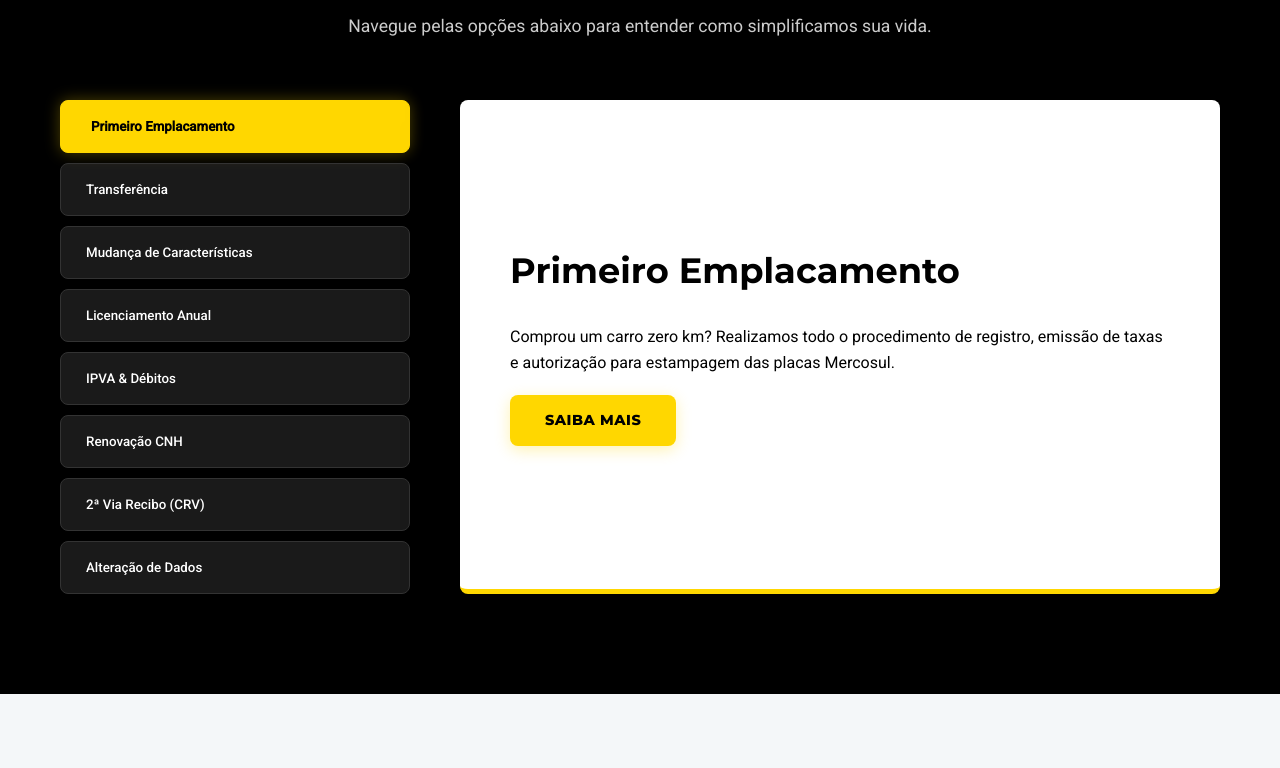
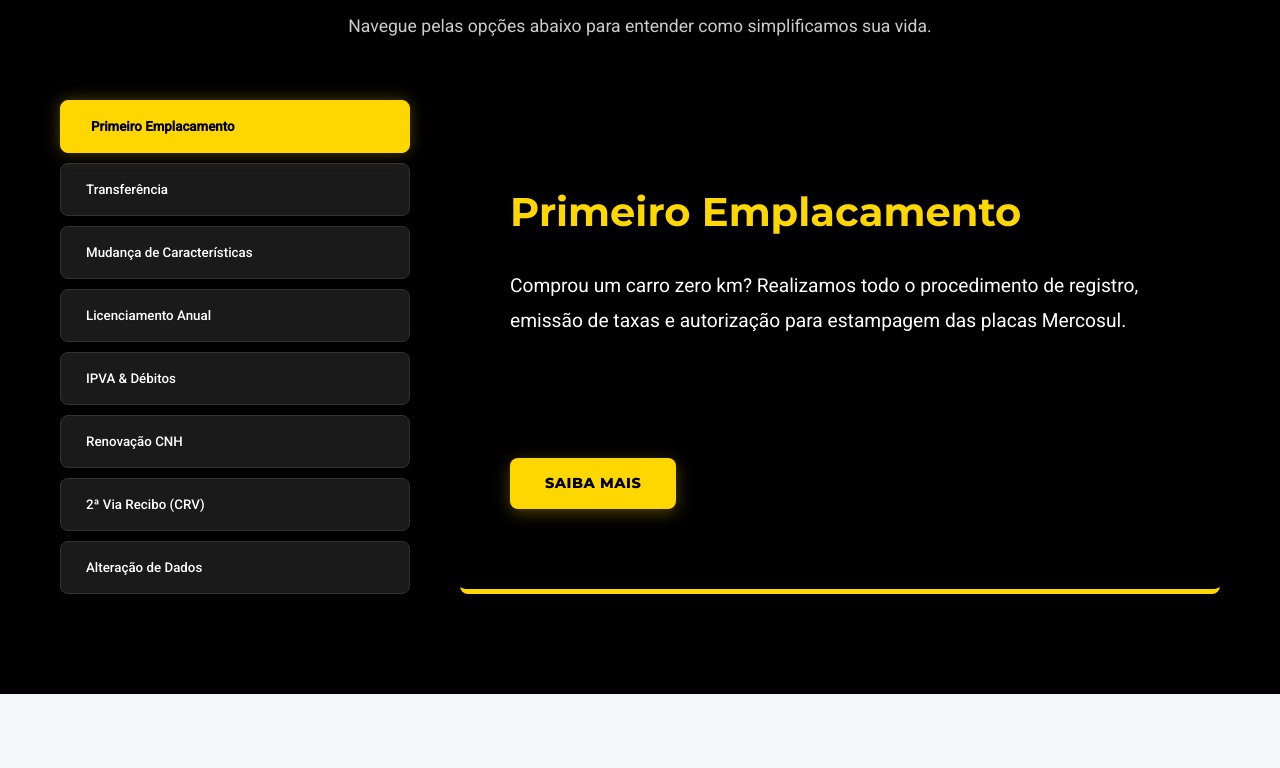
Before and after one commit to FalcaoEduardo/SchmitzDespachanteV1, a plain HTML site: page index.html in a window 1280 px wide. Shown: the part 892-1660 px from the top of the page. Drawn offline with Linux system fonts and the light colour scheme.

Commit message:
Update style.css

```diff
--- a/style.css
+++ b/style.css
@@ -26,15 +26,22 @@ h1, h2, h3, h4, .btn { font-family: 'Montserrat', sans-serif; }
 header { background: var(--white); height: 90px; box-shadow: 0 2px 20px rgba(0,0,0,0.1); position: fixed; width: 100%; top: 0; z-index: 1000; display: flex; align-items: center; }
 header .container { max-width: 100%; width: 100%; padding: 0 20px; display: flex; justify-content: center; }
 nav { width: auto; display: flex; align-items: center; gap: 100px; }
+
+/* LOGO CORRIGIDO (Tamanho 70px) */
 .logo { display: flex; align-items: center; }
 .logo img { max-height: 200px; width: auto; object-fit: contain; }
+
 .nav-links { display: flex; gap: 25px; list-style: none; align-items: center; }
 .nav-links a { text-decoration: none; color: #000; font-weight: 700; font-size: 0.95rem; text-transform: uppercase; }
 .nav-links a:hover { color: var(--brand-yellow); text-shadow: 0px 0px 1px black; }
 .menu-toggle { display: none; font-size: 1.8rem; cursor: pointer; color: #000; }
 
 /* HERO */
-#home { background: linear-gradient(135deg, rgba(0, 0, 0, 0.9) 0%, rgba(20, 20, 20, 0.8) 100%), url('teste.png?auto=format&fit=crop&w=1350&q=80'); background-size: cover; background-position: center; height: 90vh; display: flex; align-items: center; color: var(--white); padding-top: 80px; }
+#home {
+    /* Mantive o seu teste.png, mas limpei o código */
+    background: linear-gradient(135deg, rgba(0, 0, 0, 0.9) 0%, rgba(20, 20, 20, 0.8) 100%), url('teste.png');
+    background-size: cover; background-position: center; height: 90vh; display: flex; align-items: center; color: var(--white); padding-top: 80px;
+}
 .hero-content { max-width: 700px; padding-left: 20px; }
 .hero-content h1 { font-size: 3.5rem; line-height: 1.2; margin-bottom: 20px; }
 .hero-content h1 span { color: var(--brand-yellow); }
@@ -52,9 +59,104 @@ nav { width: auto; display: flex; align-items: center; gap: 100px; }
 .svc-btn:hover { background: #222; padding-left: 30px; border-color: var(--brand-yellow); color: var(--brand-yellow); }
 .svc-btn.active { background: var(--brand-yellow); color: #000; border-color: var(--brand-yellow); font-weight: 800; box-shadow: 0 0 15px rgba(255, 215, 0, 0.3); padding-left: 30px; }
 .services-content { flex: 1; }
-.highlight-card { background: var(--white); color: #000; padding: 50px; border-radius: var(--radius); height: 100%; display: flex; flex-direction: column; justify-content: center; box-shadow: 0 20px 50px rgba(0,0,0,0.5); border-bottom: 5px solid var(--brand-yellow); transition: opacity 0.2s ease; }
-.highlight-card h3 { font-size: 2.2rem; margin-bottom: 25px; color: #000; }
-.card-actions { display: flex; align-items: center; margin-top: 20px; gap: 20px; }
+
+/* --- CARD DE DESTAQUE (COM IMAGEM DE FUNDO) --- */
+
+/* 1. O Container Principal */
+.highlight-card {
+    /* Removemos o background branco sólido */
+    background: #000;
+    /* Mudamos a cor do texto padrão para branco */
+    color: var(--white);
+
+    padding: 50px;
+    border-radius: var(--radius);
+    height: 100%;
+    display: flex;
+    flex-direction: column;
+    justify-content: center;
+    box-shadow: 0 20px 50px rgba(0,0,0,0.5);
+    /* Mantemos o detalhe amarelo embaixo */
+    border-bottom: 5px solid var(--brand-yellow);
+    transition: opacity 0.2s ease;
+
+    /* ESSENCIAIS PARA O EFEITO: */
+    position: relative;  /* Para a imagem absoluta ficar presa aqui dentro */
+    overflow: hidden;    /* Para cortar a imagem nas bordas arredondadas */
+    z-index: 1;          /* Cria um contexto de empilhamento */
+}
+
+/* 2. A Película Escura (Overlay) */
+/* Isso cria uma camada preta semitransparente sobre a foto */
+.highlight-card::before {
+    content: '';
+    position: absolute;
+    top: 0;
+    left: 0;
+    width: 100%;
+    height: 100%;
+    background: linear-gradient(to bottom, rgba(0,0,0,0.6), rgba(0,0,0,0.8));
+    z-index: -1; /* Fica atrás do texto, mas na frente da imagem */
+}
+
+/* 3. A Imagem de Fundo */
+.highlight-card img {
+    position: absolute; /* Sai do fluxo normal */
+    top: 0;
+    left: 0;
+    width: 100%;
+    height: 100%;
+    object-fit: cover; /* Preenche tudo sem distorcer */
+    z-index: -2; /* Fica na camada mais fundo de todas */
+
+    /* Removemos as bordas e margens antigas */
+    border-radius: 0;
+    margin-bottom: 0;
+    border: none;
+    opacity: 0.6; /* Deixa a imagem um pouco mais suave */
+}
+
+/* 4. O Conteúdo (Texto e Botões) */
+/* Forçamos eles a ficarem na frente */
+.highlight-card h3,
+.highlight-card p,
+.card-actions {
+    position: relative;
+    z-index: 2; /* Camada superior */
+}
+
+/* Ajuste de cores do título e texto para branco */
+.highlight-card h3 {
+    font-size: 2.5rem;
+    margin-bottom: 25px;
+    color: var(--brand-yellow); /* Título em amarelo para destaque */
+    text-shadow: 2px 2px 4px rgba(0,0,0,0.5);
+}
+
+.highlight-card p {
+    font-size: 1.2rem;
+    line-height: 1.8;
+    color: var(--white); /* Texto descritivo em branco */
+    text-shadow: 1px 1px 2px rgba(0,0,0,0.5);
+    margin-bottom: 40px; /* Espaço antes dos botões */
+}
+
+/* ESPAÇAMENTO DO BOTÃO */
+.card-actions {
+    display: flex;
+    align-items: center;
+    gap: 20px;
+    /* Removemos o margin-top gigante pois o layout agora é diferente */
+    margin-top: 20px;
+}
+
+/* ESPAÇAMENTO DO BOTÃO (2cm / 80px) */
+.card-actions {
+    display: flex;
+    align-items: center;
+    gap: 20px;
+    margin-top: 80px; /* AQUI ESTÁ O AJUSTE DE 2CM */
+}
 
 /* PÁGINAS INTERNAS */
 .page-header { background: linear-gradient(135deg, rgba(0, 0, 0, 0.95) 0%, rgba(20, 20, 20, 0.85) 100%), url('https://images.unsplash.com/photo-1549317661-bd32c8ce0db2?auto=format&fit=crop&w=1350&q=80'); background-size: cover; background-position: center; height: 300px; display: flex; align-items: center; justify-content: center; text-align: center; color: var(--white); margin-top: 90px; }
```
